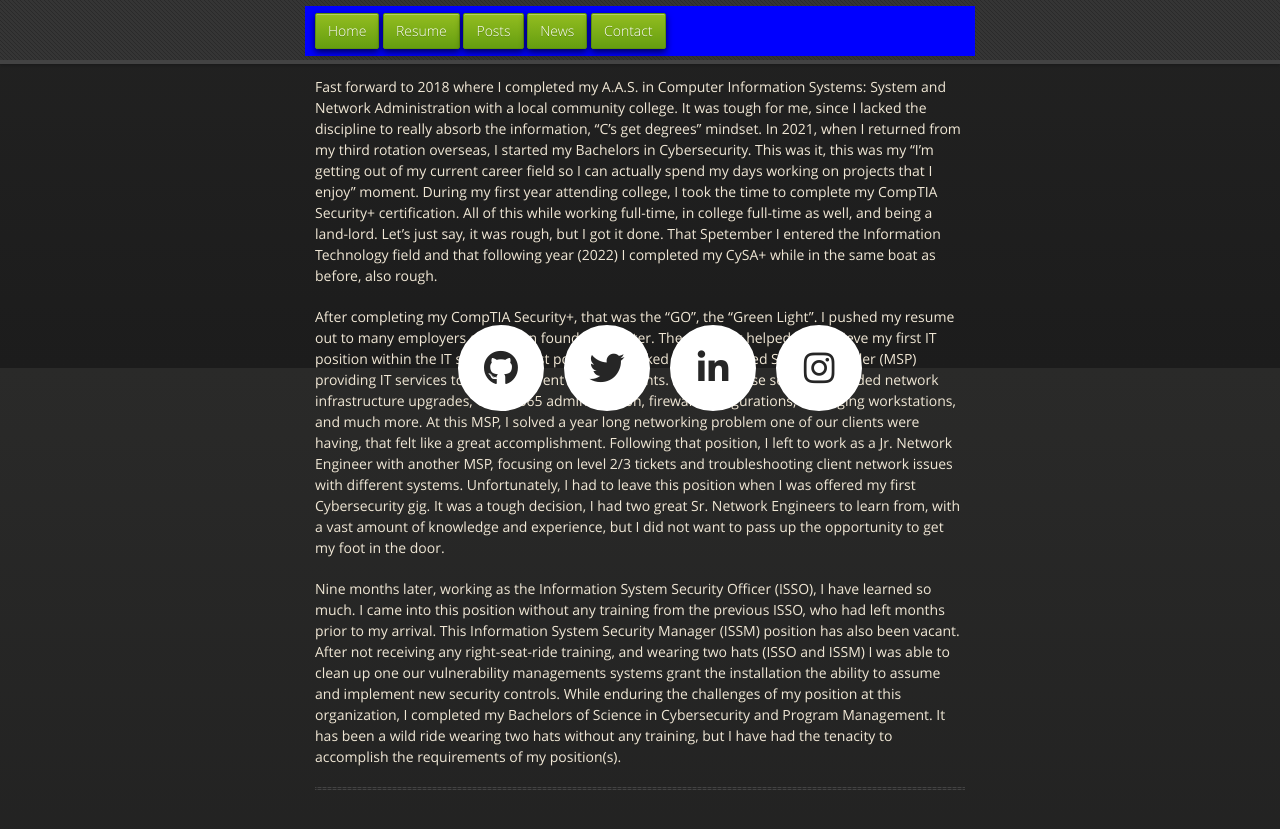
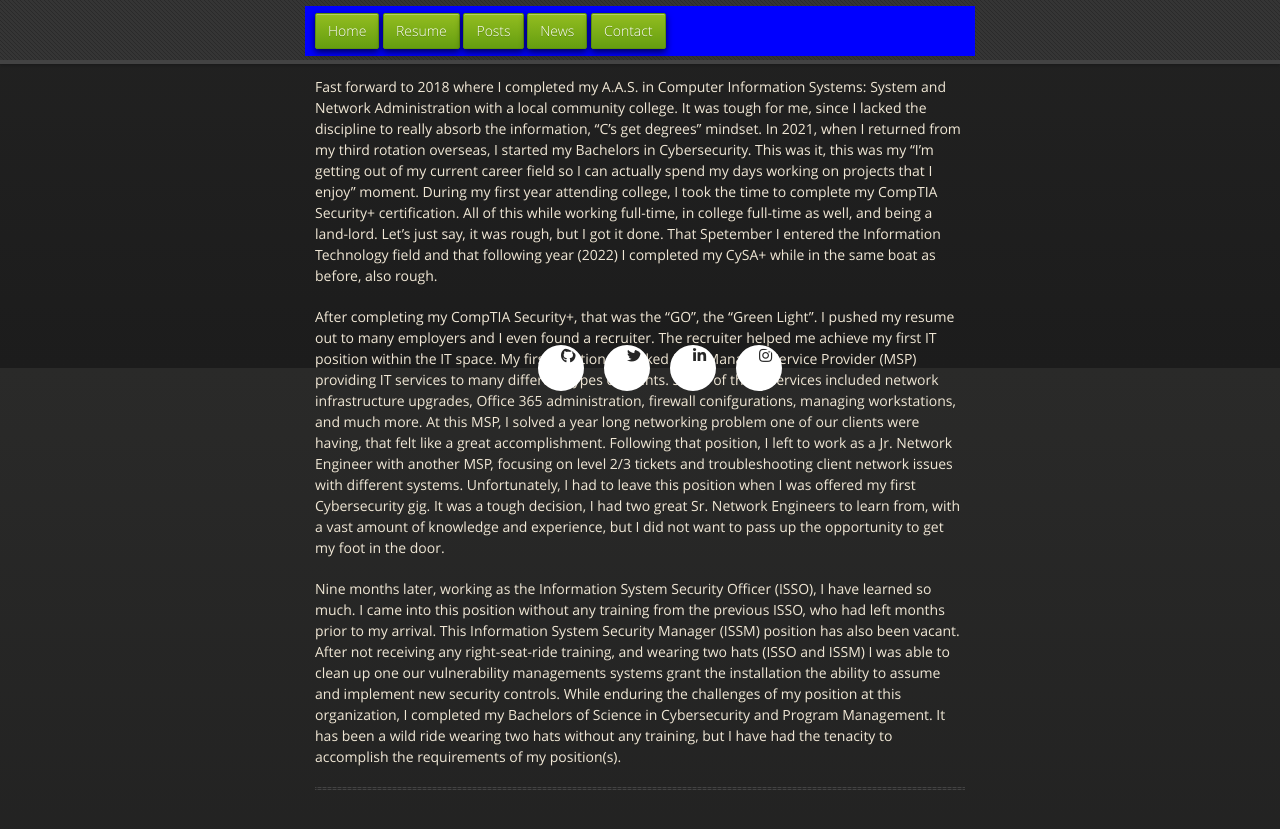
Before and after one commit to dspucches/dspucches.github.io, a Jekyll site: the page built from index.md, in a window 1280 px wide and 900 px high, scrolled down 532 px. Shown: the top 829 px of the window. Built offline with Jekyll 4.4.1, drawn with Linux system fonts in a browser that asks for light colours; nearby versions of some CDN libraries.

Commit message:
updating social media links

```diff
--- a/assets/css/style.scss
+++ b/assets/css/style.scss
@@ -21,12 +21,12 @@
 }
 
 .my-social ul li a {
-  width: 80px;
-  height: 80px;
+  width: 40px;
+  height: 40px;
   background-color: #fff;
   text-align: center;
-  line-height: 80px;
-  font-size: 35px;
+  line-height: 40px;
+  font-size: 15px;
   margin: 0 10px;
   display: block;
   border-radius: 50%;
@@ -37,7 +37,7 @@
 }
 
 .my-social ul li a .icon {
-  position: relative;
+  position: absolute;
   color: #262626;
   transition: .5s;
   z-index: 3;
```
